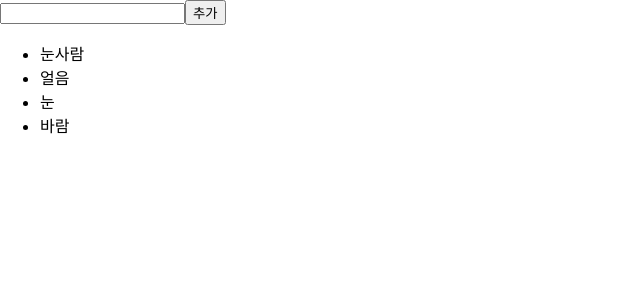
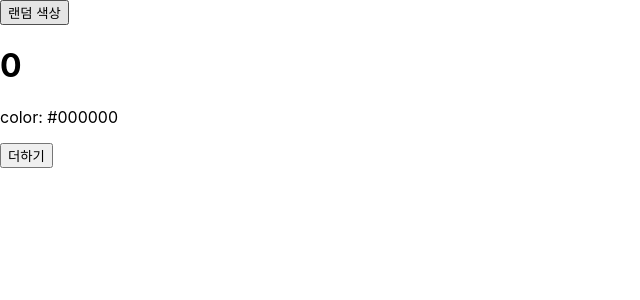
Before and after one commit to dbdbennn/2023React, a React (Create React App) app: page / in a window 1280 px wide. Shown: the top 300 px of the page, without its empty margins (0-640 px from the left). Built offline with nearby package versions, Linux system fonts and the light colour scheme.

Commit message:
randomcolor

```diff
--- a/src/App.js
+++ b/src/App.js
@@ -1,6 +1,26 @@
-import IterationSample from "./IterationSample";
+import { Component } from "react";
+import LifeCycleSample from "./LifeCycleSample";
 
-const App = () => {
-    return <IterationSample/>
+function getRandomColor() {
+    return "#" + Math.floor(Math.random() * 16777215).toString(16);
+}
+
+class App extends Component {
+    state = {
+        color:"#000000",
+    };
+    handleClick = () => {
+        this.setState({
+            color:getRandomColor()
+        });
+    };
+    render() {
+        return (
+            <div>
+                <button onclick={this.handleClick}>랜덤 색상</button>
+                <LifeCycleSample color={this.state.color}/>
+            </div>
+        )
+    }
 }
 export default App;
--- a/src/IterationSample.js
+++ b/src/IterationSample.js
@@ -26,7 +26,20 @@ const IterationSample = () => {
         setInputText(""); // inputText를 비운다.
     };
 
-    const nameList = names.map((name)=> <li key={name.id}>{name.text}</li>)
+    const onRemove = (id) => {
+        const nextNames = names.filter((name) => name.id !== id);
+        // 전체 목록중에서 해당되는 데이터를 더블클릭하면 전체 id와
+        // 더블클릭한 id를 비교해서 같은 데이터만 제외하고
+        setNames(nextNames);
+        // nextNames값에 의해서 데이터를 업데이트 한다.
+    };
+    const nameList = names.map((name) => (
+        <li key={name.id} onDoubleClick={() => onRemove(name.id)}>
+        {name.text}
+        </li>
+    ));
+
+    // const nameList = names.map((name)=> <li key={name.id}>{name.text}</li>)
 
     return (
         <>
@@ -35,6 +48,8 @@ const IterationSample = () => {
         <ul>{nameList}</ul>
         </>
     );
+
+
 };
 
 export default IterationSample;
--- /dev/null
+++ b/src/LifeCycleSample.js
@@ -0,0 +1,96 @@
+import React, { Component } from "react";
+
+class LifeCycleSample extends Component {
+  state = {
+    number: 0,
+    color: null,
+  };
+
+  myRef = null;
+
+  constructor(props) {
+    super(props);
+    console.log("constructor");
+  }
+
+  static getDerivedStateFromProps(nextProps, prevState) {
+    if (nextProps.color !== prevState.color) {
+      console.log("getDerivedStateFromProps");
+      return { color: nextProps.color };
+    }
+    // 컴포넌트가 마운트될때와 업데이트될때 호출됨
+    // 부모에게서 받은 color값을 동기화 함.(nextProps.color는 부모에 있는
+    // color로 값은 #000000이고, prevState.color는 null 이다.)
+
+    return null;
+  }
+
+  componentDidMount() {
+    console.log("componentDidMount");
+  }
+  // 컴포넌트를 만들고, 첫 렌더링을 마친후 실행하는 메서드이다.
+
+  shouldComponentUpdate(nextProps, nextState) {
+    // 리렌더링을 시작할지 여부를 지정
+    console.log("shouldComponentUpdate", nextProps, nextState);
+    return nextState.number % 10 !== 4; //숫자 마지막자리 4면 리렌더링 안함
+  }
+
+  componentWillUnmount() {
+    console.log("componentWillUnmount");
+  } // 컴포넌트가 마운트 해제되어 제거되기 직전에 호출됩니다.
+
+  handleClick = () => {
+    this.setState({
+      number: this.state.number + 1,
+    });
+  };
+
+  getSnapshotBeforeUpdate(prevProps, prevState) {
+    console.log("getSnapShotBeforeUpdate");
+    // DOM에 변화가 일어나기 직전의 색상 속성을 snapshot값으로 반환하여
+    // 이것을 componentDidUpdate에서 조회할 수 있음
+    // 스냅샷(Snapshot) 이란?
+    // 특정 시간에 데이터 저장 장치의 상태를 별도의 파일이나 이미지로 저장하는 기술로,
+    // 스냅샷 기능을 이용하여 데이터를 저장하면 유실된 데이터 복원과 일정 시점의 상태로
+    // 데이터를 복원할 수 있습니다.
+    if (prevProps.color !== this.props.color) {
+      return this.myRef.style.color;
+    }
+
+    return null;
+  }
+
+  componentDidUpdate(prevProps, prevState, snapshot) {
+    // 갱신이 일어난 직후에 호출됩니다.
+    // 이 메서드는 최초 렌더링에서는 호출되지 않습니다.
+    // 컴포넌트가 갱신되었을 때 DOM을 조작하기 위하여 이 메서드를 활용하면 좋습니다.
+    console.log("componentDidUpdate", prevProps, prevState);
+
+    if (snapshot) {
+      console.log("업데이트 되기 직전 색상: ", snapshot);
+    }
+  }
+
+  render() {
+    console.log("render");
+
+    const style = {
+      color: this.props.color,
+    };
+
+    return (
+      <div>
+        <h1 style={style} ref={(ref) => (this.myRef = ref)}>
+          {this.state.number}
+        </h1>
+
+        <p>color: {this.state.color}</p>
+
+        <button onClick={this.handleClick}>더하기</button>
+      </div>
+    );
+  }
+}
+
+export default LifeCycleSample;
```
